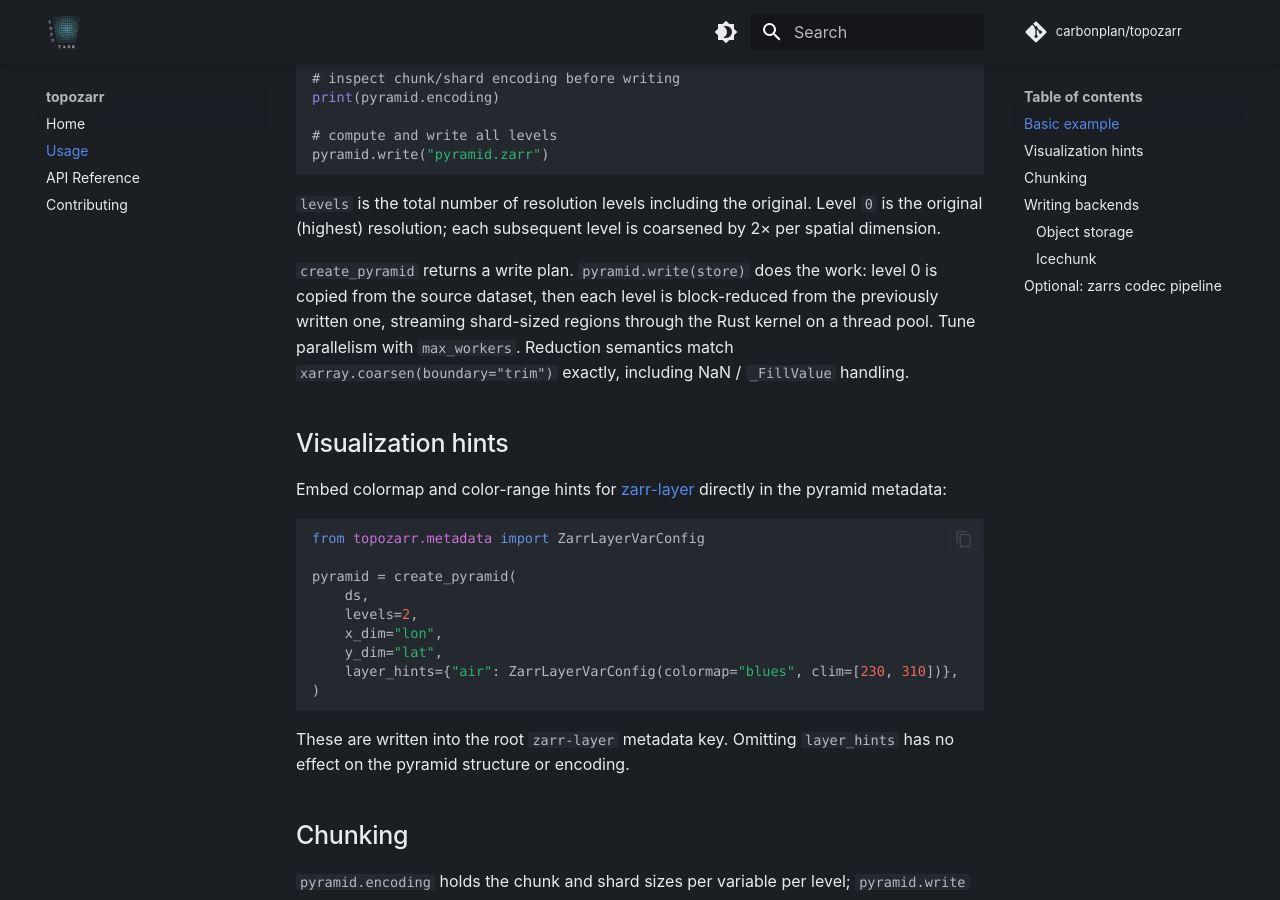
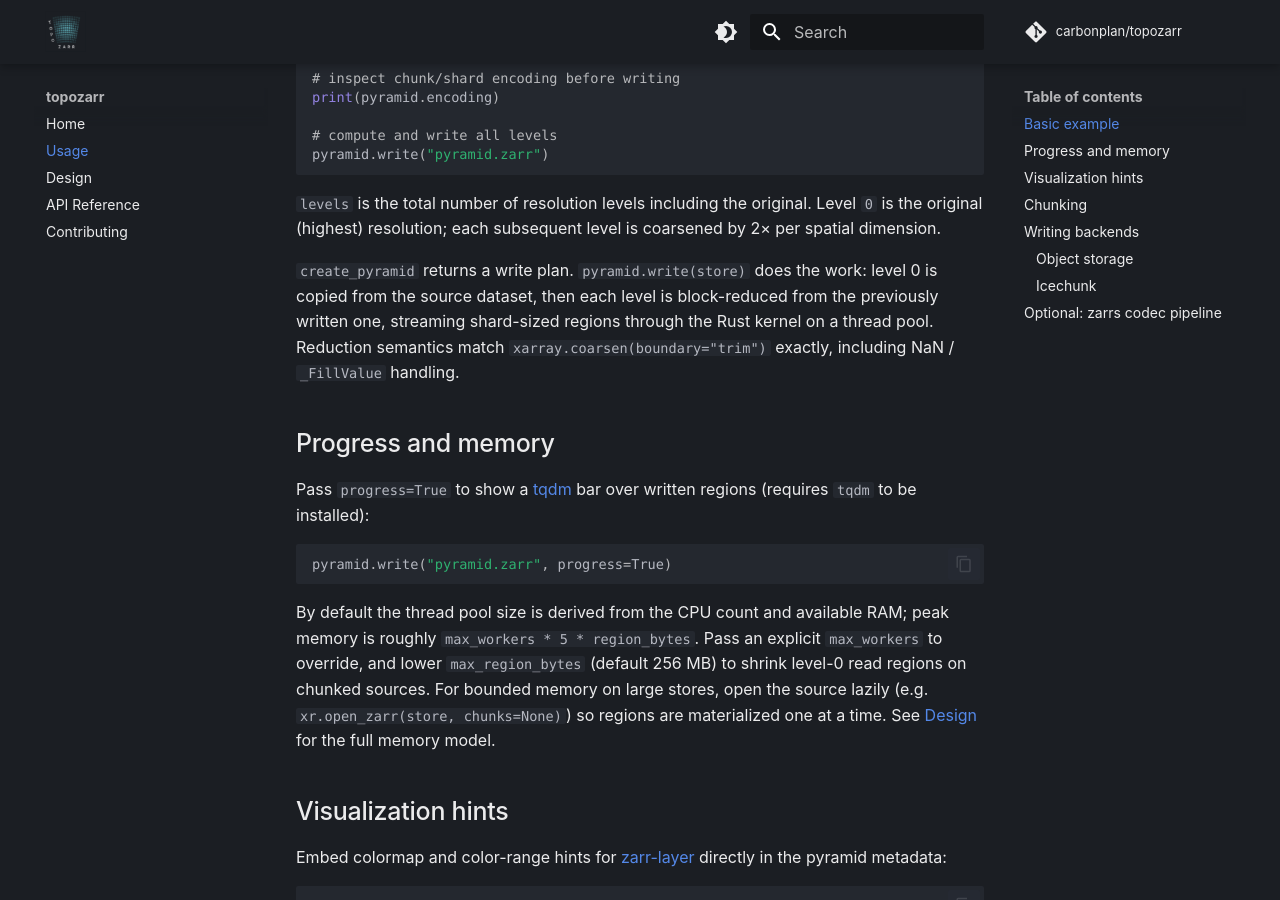
Before and after one commit to carbonplan/topozarr, an MkDocs documentation site: the page built from docs/usage.md, in a window 1280 px wide and 900 px high, scrolled down 515 px. Built offline with MkDocs 1.6.1 and Material for MkDocs 9.7.7, drawn with Linux system fonts in a browser that asks for light colours; some web fonts are replaced; comment, search, counter and statistics services are not loaded.

Commit message:
docs: add design page, expand api and usage
Design page covers the plan/execute split, chunk and shard
heuristics, the streaming memory model, kernel semantics, and tuning
knobs; api gains engine entries; usage documents progress and memory
tuning.

````diff
--- a/docs/usage.md
+++ b/docs/usage.md
@@ -29,7 +29,17 @@ pyramid.write("pyramid.zarr")
 
 `levels` is the total number of resolution levels including the original. Level `0` is the original (highest) resolution; each subsequent level is coarsened by 2× per spatial dimension.
 
-`create_pyramid` returns a write plan. `pyramid.write(store)` does the work: level 0 is copied from the source dataset, then each level is block-reduced from the previously written one, streaming shard-sized regions through the Rust kernel on a thread pool. Tune parallelism with `max_workers`. Reduction semantics match `xarray.coarsen(boundary="trim")` exactly, including NaN / `_FillValue` handling.
+`create_pyramid` returns a write plan. `pyramid.write(store)` does the work: level 0 is copied from the source dataset, then each level is block-reduced from the previously written one, streaming shard-sized regions through the Rust kernel on a thread pool. Reduction semantics match `xarray.coarsen(boundary="trim")` exactly, including NaN / `_FillValue` handling.
+
+## Progress and memory
+
+Pass `progress=True` to show a [tqdm](https://tqdm.github.io/) bar over written regions (requires `tqdm` to be installed):
+
+```python
+pyramid.write("pyramid.zarr", progress=True)
+```
+
+By default the thread pool size is derived from the CPU count and available RAM; peak memory is roughly `max_workers * 5 * region_bytes`. Pass an explicit `max_workers` to override, and lower `max_region_bytes` (default 256 MB) to shrink level-0 read regions on chunked sources. For bounded memory on large stores, open the source lazily (e.g. `xr.open_zarr(store, chunks=None)`) so regions are materialized one at a time. See [Design](design.md) for the full memory model.
 
 ## Visualization hints
 
--- a/mkdocs.yml
+++ b/mkdocs.yml
@@ -58,5 +58,6 @@ plugins:
 nav:
   - Home: index.md
   - Usage: usage.md
+  - Design: design.md
   - API Reference: api.md
   - Contributing: contributing.md
````
Also changed, not shown: docs/api.md (+11 -1 lines), docs/design.md (added, +85 -0 lines).
